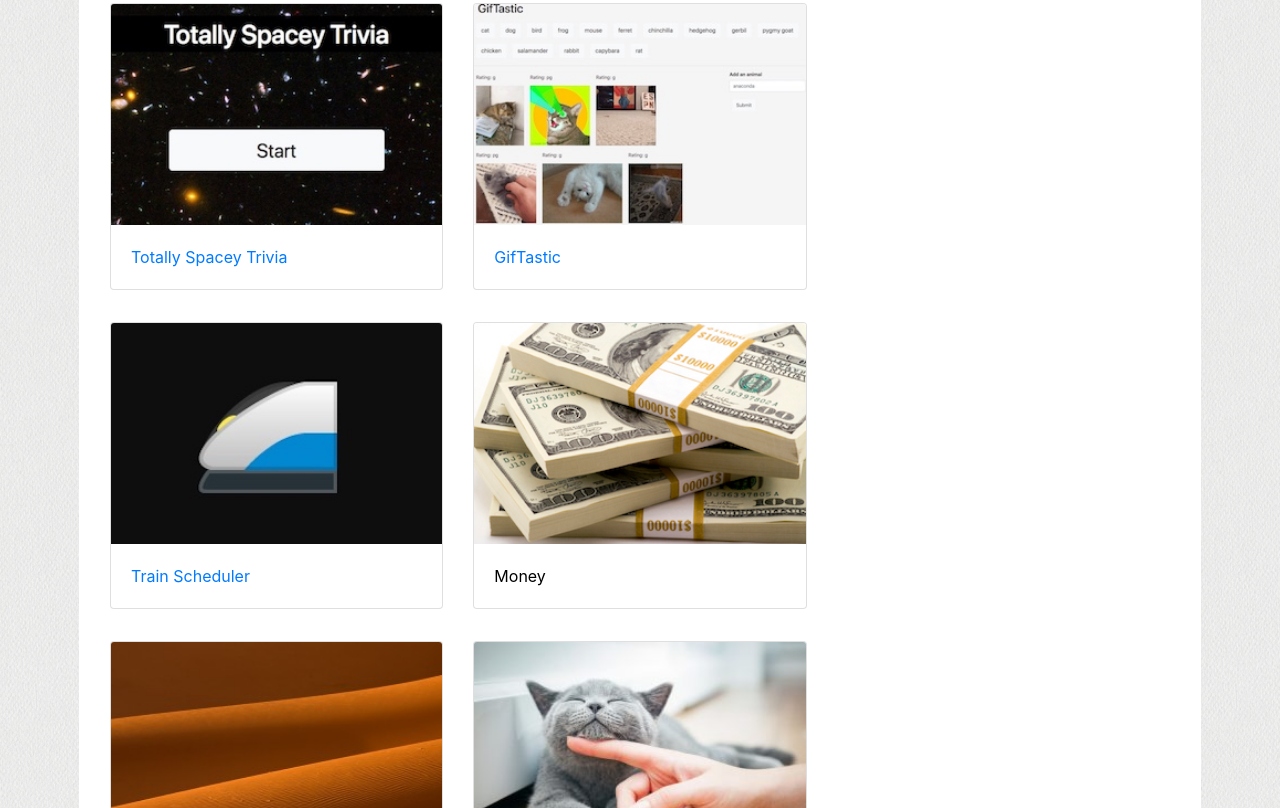
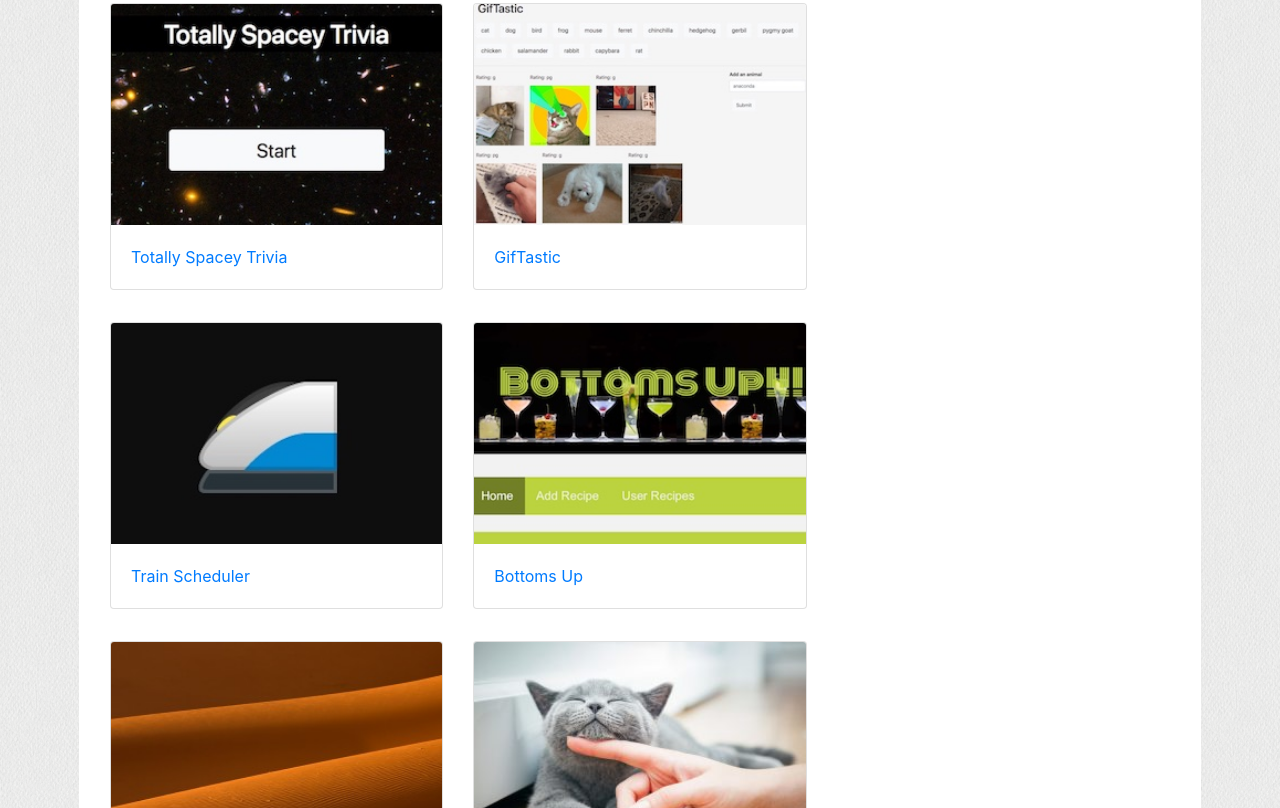
Before and after one commit to Wilder101/Bootstrap-Portfolio, a plain HTML site: page portfolio.html in a window 1280 px wide. Shown: the part 525-1333 px from the top of the page. Drawn offline with nearby package versions, Linux system fonts and the light colour scheme.

Commit message:
Added Bottoms Up

```diff
--- a/portfolio.html
+++ b/portfolio.html
@@ -114,12 +114,14 @@
                     </div>
                 </div>
                 <div class="col-4">
-                    <div class="card">
-                        <img class="card-img-top" src="assets/images/money-300x200.jpg" alt="Money">
-                        <div class="card-body">
-                            <a class="card-link" style="color: black;">Money</a>
-                        </div>
-                    </div>
+                        <div class="card">
+                                <a href="https://chengyisong.github.io/bottomsup/" target="_blank">
+                                    <img class="card-img-top" src="assets/images/bottomsup-300x200.jpg" alt="Bottoms Up">
+                                </a>
+                                <div class="card-body">
+                                    <a href="https://chengyisong.github.io/bottomsup/" target="_blank" class="card-link">Bottoms Up</a>
+                                </div>
+                            </div>
                 </div>
                 <div class="col-4">
                     <!-- white space; code for clarity -- "this page intentionally left blank" -->
```
Also changed, not shown: assets/images/bottomsup-300x200.jpg (added).
